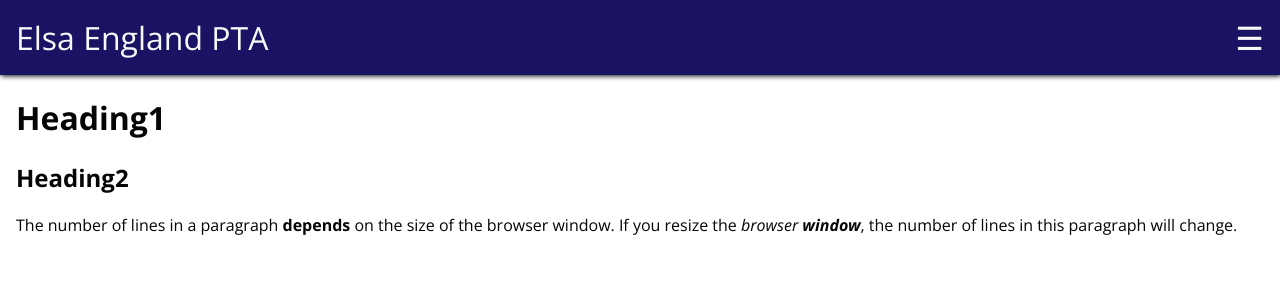
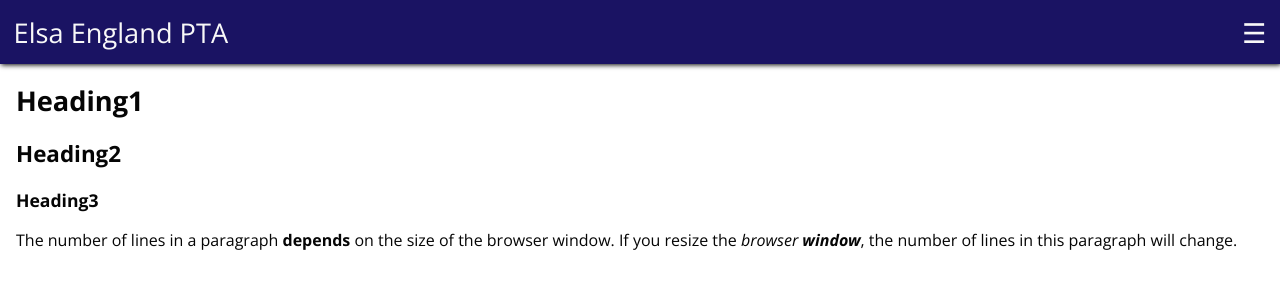
Before and after one commit to eepta/eepta.github.io, a plain HTML site: page index.html in a window 1280 px wide. Drawn offline with Linux system fonts and the light colour scheme.

Commit message:
Reduced heading sizes.

```diff
--- a/index.html
+++ b/index.html
@@ -23,6 +23,7 @@
     <main>
       <h1>Heading1</h1>
       <h2>Heading2</h2>
+      <h3>Heading3</h3>
       <p>The number of lines in a paragraph <b>depends</b> on the size of the browser window. If you resize the <i>browser</i> <b><i>window</i></b>, the number of lines in this paragraph will change.</p>
     </main>
     <script src="main.js"></script>
--- a/styles.css
+++ b/styles.css
@@ -8,7 +8,7 @@ body {
 header {
   background-color: #1A1363;
   color: #F8F8F8;
-  font-size: 2em;
+  font-size: 1.7em;
   padding: 0.5em;
   box-shadow: 1px 1px 5px 0px #080808;
 }
@@ -50,3 +50,15 @@ header nav ul li {
 main {
   margin: 1em;
 }
+
+main h1 {
+  font-size: 1.7em; /* Default is 2em */
+}
+
+main h2 {
+  font-size: 1.4em; /* Default is 1.5em */
+}
+
+main h3 {
+  font-size: 1.1em; /* Default is 1.15em */
+}
```
